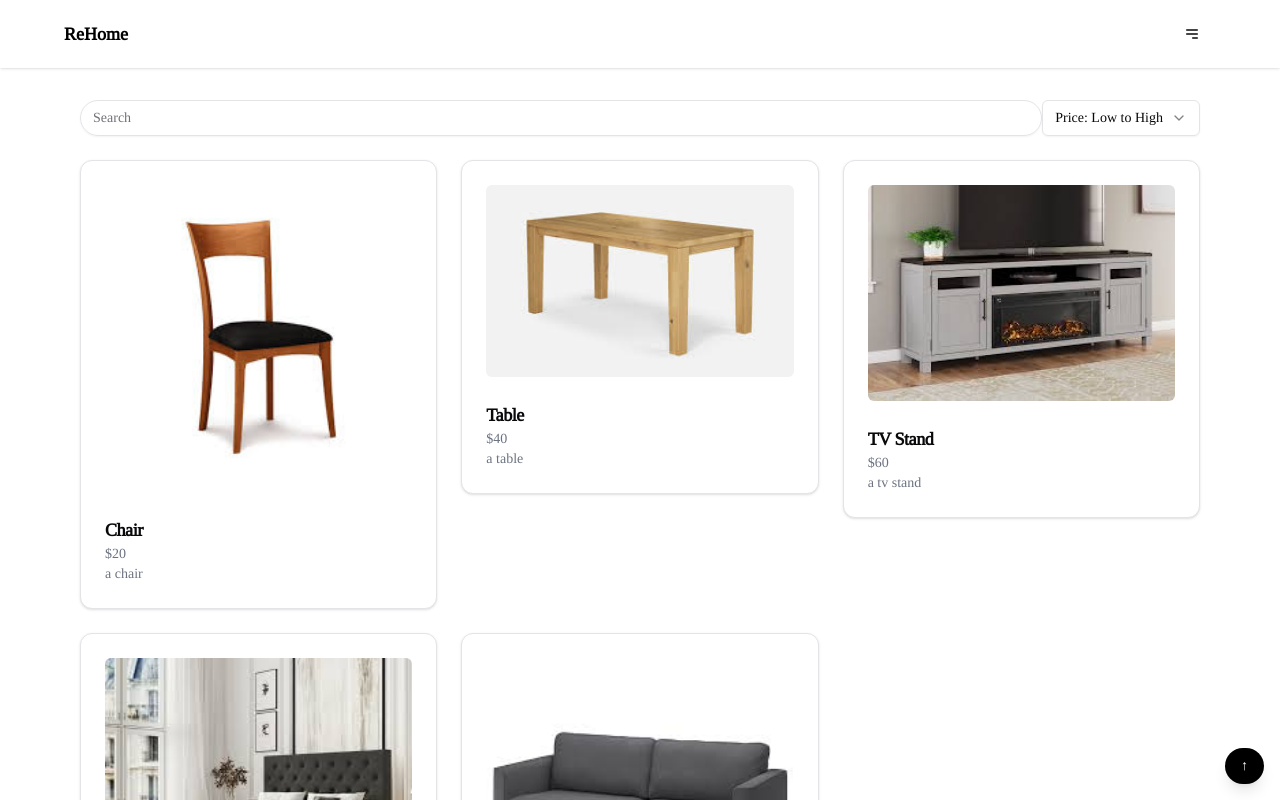
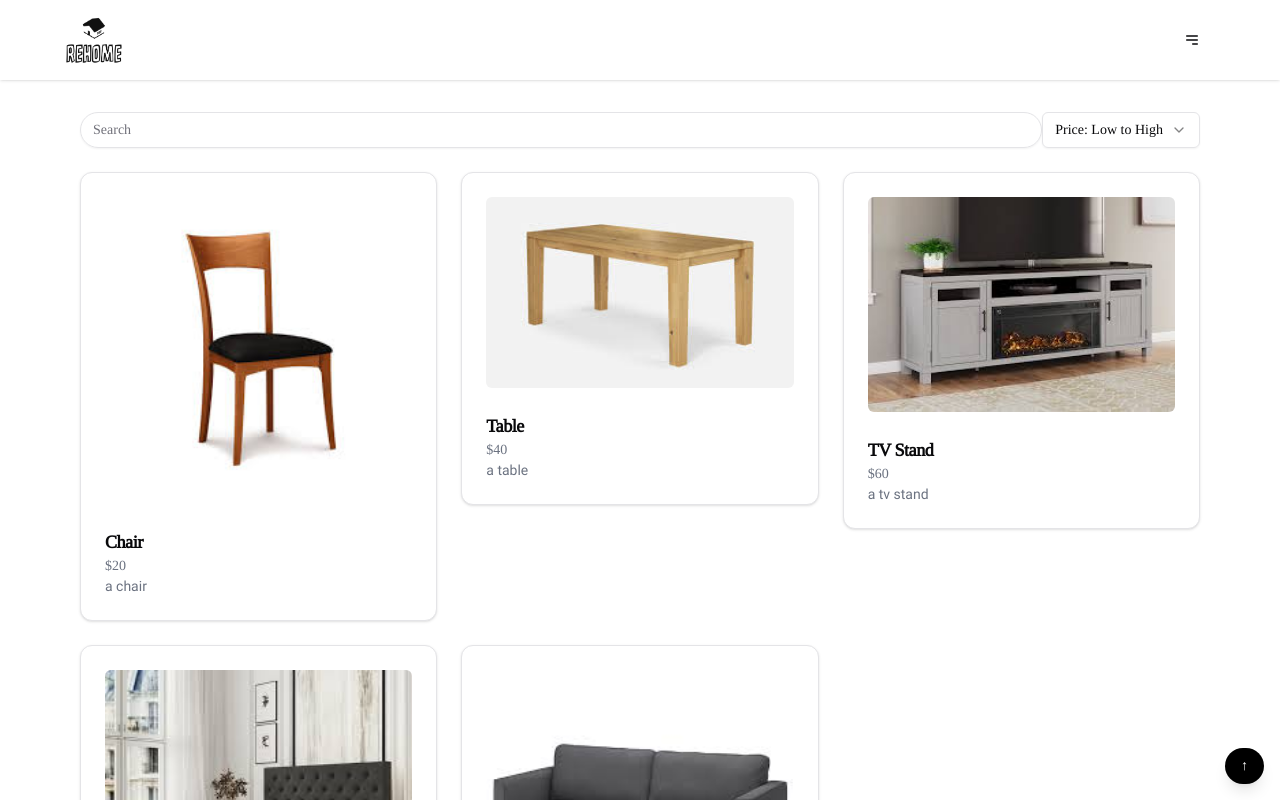
Before and after one commit to johnnychang25678/srid-rehome, a Next.js app: page /marketplace in a window 1280 px wide. Shown: the top 800 px of the page. Built offline with nearby package versions, Linux system fonts and the light colour scheme.

Commit message:
Add logo to navbar, add secondary font to pages

```diff
--- a/app/furnishing-service/request-service/request-form/page.tsx
+++ b/app/furnishing-service/request-service/request-form/page.tsx
@@ -212,7 +212,7 @@ export default function RequestForm() {
                             <AlertCircle className="h-6 w-6 text-black mr-2" />
                             <h2 className="text-lg font-bold">Service is Requested!</h2>
                         </div>
-                        <p className="text-gray-600 mb-4">We will contact you shortly.</p>
+                        <p className="text-gray-600 mb-4 font-roboto text-sm">We will contact you shortly.</p>
                         <Link href="/furnishing-service/view-requests">
                             <Button className="bg-black text-white hover:bg-gray-700">
                                 View My Requests
--- a/app/globals.css
+++ b/app/globals.css
@@ -85,4 +85,12 @@
     font-display: swap;
     src: url(./fonts/Tinos-Regular.woff2) format('woff2');
   }
+
+  @font-face {
+    font-family: 'Roboto';
+    font-style: normal;
+    font-weight: 400;
+    font-display: swap;
+    src: url(./fonts/Roboto-Regular.woff2) format('woff2');
+  }
 }
--- a/app/marketplace/[id]/page.tsx
+++ b/app/marketplace/[id]/page.tsx
@@ -76,7 +76,7 @@ export default function Page({ params }: { params: { id: string } }) {
 
               <div
                 dangerouslySetInnerHTML={{ __html: item.description }}
-                className="space-y-6 text-base text-gray-700"
+                className="space-y-6 text-base text-gray-700 font-roboto text-sm"
               />
             </div>
 
@@ -117,7 +117,7 @@ export default function Page({ params }: { params: { id: string } }) {
                   {item.qas.map((qa) => (
                     <AccordionItem key={qa.id} value={qa.question}>
                       <AccordionTrigger>{qa.question}</AccordionTrigger>
-                      <AccordionContent>{qa.answer}</AccordionContent>
+                      <AccordionContent className="font-roboto text-xs">{qa.answer}</AccordionContent>
                     </AccordionItem>
                   ))}
                 </Accordion>
--- a/app/marketplace/page.tsx
+++ b/app/marketplace/page.tsx
@@ -118,7 +118,7 @@ export default function MarketPlace() {
                   <CardDescription className="text-gray-500">
                     ${item.price}
                   </CardDescription>
-                  <CardDescription className="text-gray-500">
+                  <CardDescription className="text-gray-500 font-roboto">
                     {item.description}
                   </CardDescription>
                 </CardContent>
--- a/components/layout.tsx
+++ b/components/layout.tsx
@@ -8,6 +8,7 @@ import {
 import { Button } from "@/components/ui/button";
 import { ShoppingCart, LineChart, User, Package, Star } from "lucide-react";
 import Link from "next/link";
+import Image from "next/image";
 
 export default function Layout({ children }: { children: React.ReactNode }) {
     return (
@@ -16,7 +17,12 @@ export default function Layout({ children }: { children: React.ReactNode }) {
             <header className="sticky top-0 z-50 bg-white shadow p-4">
                 <div className="flex justify-between items-center max-w-6xl mx-auto">
                     <Link href="/" className="text-black text-lg font-bold hover:underline focus:outline-none">
-                        ReHome
+                        <Image
+                            src="/images/logo-black.png"
+                            alt="ReHome Logo"
+                            width={60}
+                            height={60}
+                        />
                     </Link>
 
                     {/* Hamburger Menu */}
@@ -47,7 +53,7 @@ export default function Layout({ children }: { children: React.ReactNode }) {
                                         <ShoppingCart className="h-5 w-5 text-gray-700" />
                                         <div>
                                             <p className="text-sm font-medium text-gray-900">Marketplace</p>
-                                            <p className="text-sm text-gray-600">Buy furnitures</p>
+                                            <p className="text-xs text-gray-600 font-roboto">Buy furnitures</p>
                                         </div>
                                     </div>
                                 </Link>
@@ -58,7 +64,7 @@ export default function Layout({ children }: { children: React.ReactNode }) {
                                         <LineChart className="h-5 w-5 text-gray-700" />
                                         <div>
                                             <p className="text-sm font-medium text-gray-900">Sell used items</p>
-                                            <p className="text-sm text-gray-600">
+                                            <p className="text-xs text-gray-600 font-roboto">
                                                 List your second hand items here
                                             </p>
                                         </div>
@@ -72,7 +78,7 @@ export default function Layout({ children }: { children: React.ReactNode }) {
                                         <User className="h-5 w-5 text-gray-700" />
                                         <div>
                                             <p className="text-sm font-medium text-gray-900">My Profile</p>
-                                            <p className="text-sm text-gray-600">
+                                            <p className="text-xs text-gray-600 font-roboto">
                                                 Manage your profile & verify your student identity
                                             </p>
                                         </div>
@@ -85,7 +91,7 @@ export default function Layout({ children }: { children: React.ReactNode }) {
                                         <Package className="h-5 w-5 text-gray-700" />
                                         <div>
                                             <p className="text-sm font-medium text-gray-900">My Order</p>
-                                            <p className="text-sm text-gray-600">Check your orders</p>
+                                            <p className="text-xs text-gray-600 font-roboto">Check your orders</p>
                                         </div>
                                     </div>
                                 </Link>
@@ -96,7 +102,7 @@ export default function Layout({ children }: { children: React.ReactNode }) {
                                         <Star className="h-5 w-5 text-gray-700" />
                                         <div>
                                             <p className="text-sm font-medium text-gray-900">My Listing</p>
-                                            <p className="text-sm text-gray-600">Check your listing</p>
+                                            <p className="text-xs text-gray-600 font-roboto">Check your listing</p>
                                         </div>
                                     </div>
                                 </Link>
--- a/tailwind.config.ts
+++ b/tailwind.config.ts
@@ -59,6 +59,7 @@ const config: Config = {
   		},
 		  fontFamily: {
 			sans: ['Tinos', ...defaultTheme.fontFamily.sans],
+			roboto: ['Roboto', 'sans-serif'],
 		  },
   		keyframes: {
   			'accordion-down': {
```
Also changed, not shown: app/fonts/Roboto-Regular.woff2 (added), public/images/logo-black.png.
